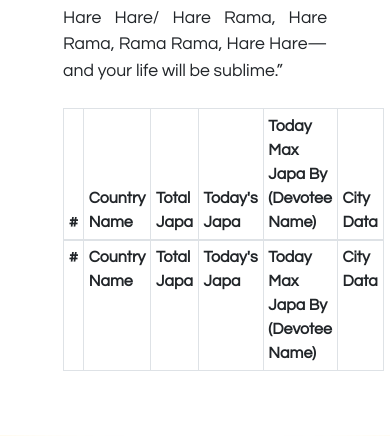
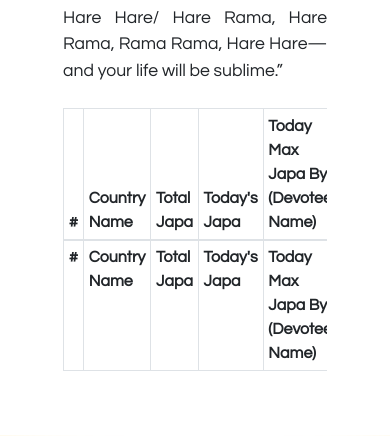
Before and after one commit to anshulkmr01/japayag, a CodeIgniter app: page /japayag/japa-statics in a window 390 px wide. Shown: the part 1011-1447 px from the top of the page. Run offline with CodeIgniter, Linux system fonts and the light colour scheme; data that the repository does not hold is empty; some libraries are stand-ins or nearby versions.

Commit message:
responsive table

```diff
--- a/application/views/japa_statics.php
+++ b/application/views/japa_statics.php
@@ -46,6 +46,7 @@
 				<p class="mt-4 mb-4 text-justify">
 					Have you seen this message before? “Please chant these names of God—Hare Krishna, Hare Krishna, Krishna Krishna, Hare Hare/ Hare Rama, Hare Rama, Rama Rama, Hare Hare—and your life will be sublime.”
 				</p>
+				<div class="table-responsive-lg">
 					<table id="dtBasicExample" class="table table-striped table-bordered table-sm" cellspacing="0">
 					  <thead>
 					    <tr>
@@ -96,6 +97,7 @@
 					</table>
 				</div>
 			</div>
+		</div>
 	<!--/ Main Body -->
 	<!-- footer -->
 	<footer class="page-footer font-small text-center pt-5" >
--- a/application/views/japa_statics_city.php
+++ b/application/views/japa_statics_city.php
@@ -54,6 +54,7 @@
 						<a class="btn bg-off-purple" href="<?= base_url('japa-statics')?>">Back</a>
 					</div>
 				</div>
+				<div class="table-responsive-lg">
 					<table id="dtBasicExample" class="table table-striped table-bordered table-sm" cellspacing="0">
 					  <thead>
 					    <tr>
@@ -99,6 +100,7 @@
 					</table>
 				</div>
 			</div>
+		</div>
 	<!--/ Main Body -->
 	<!-- footer -->
 	<footer class="page-footer font-small text-center pt-5" >
```
Lines whose indentation alone changed are shown as unchanged.
